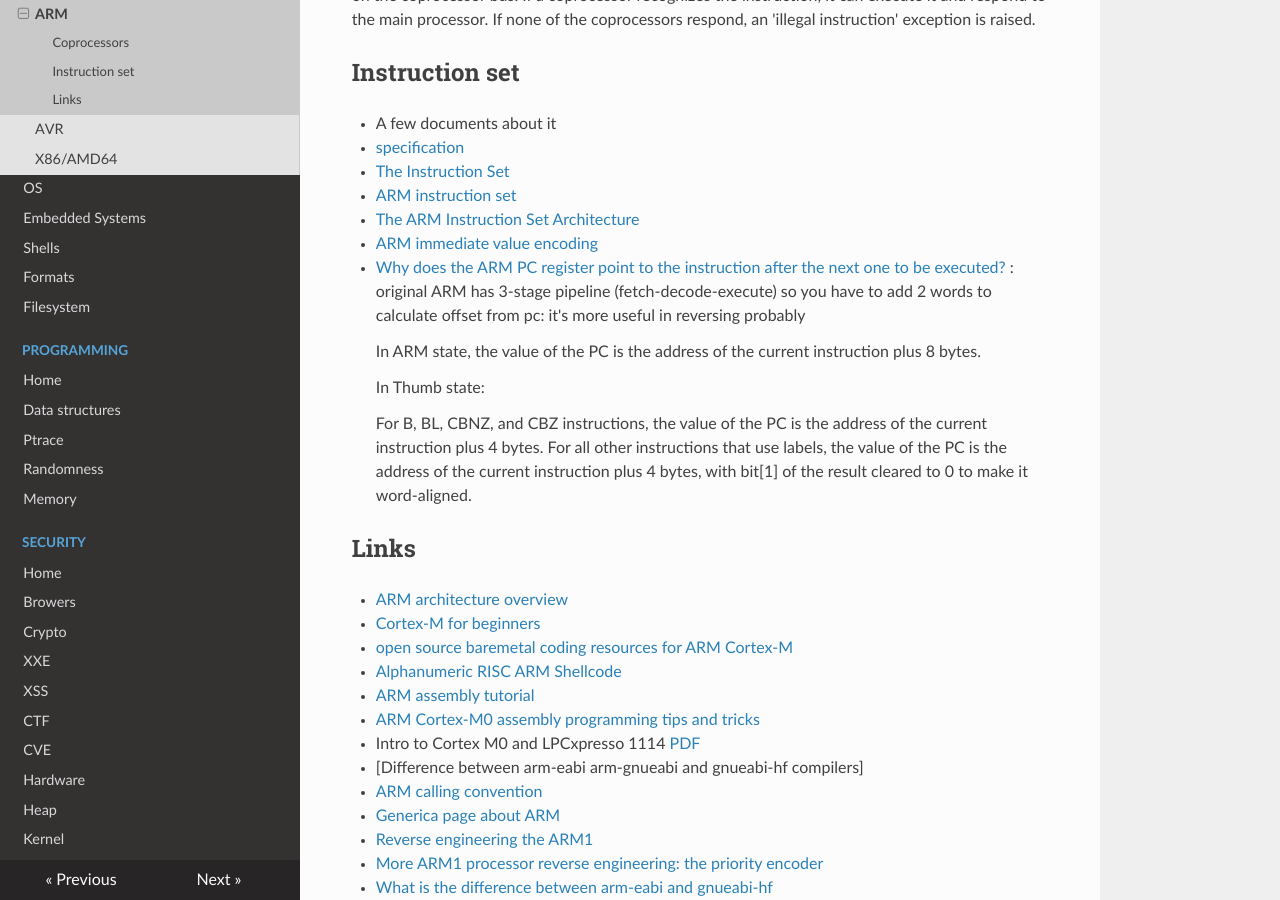
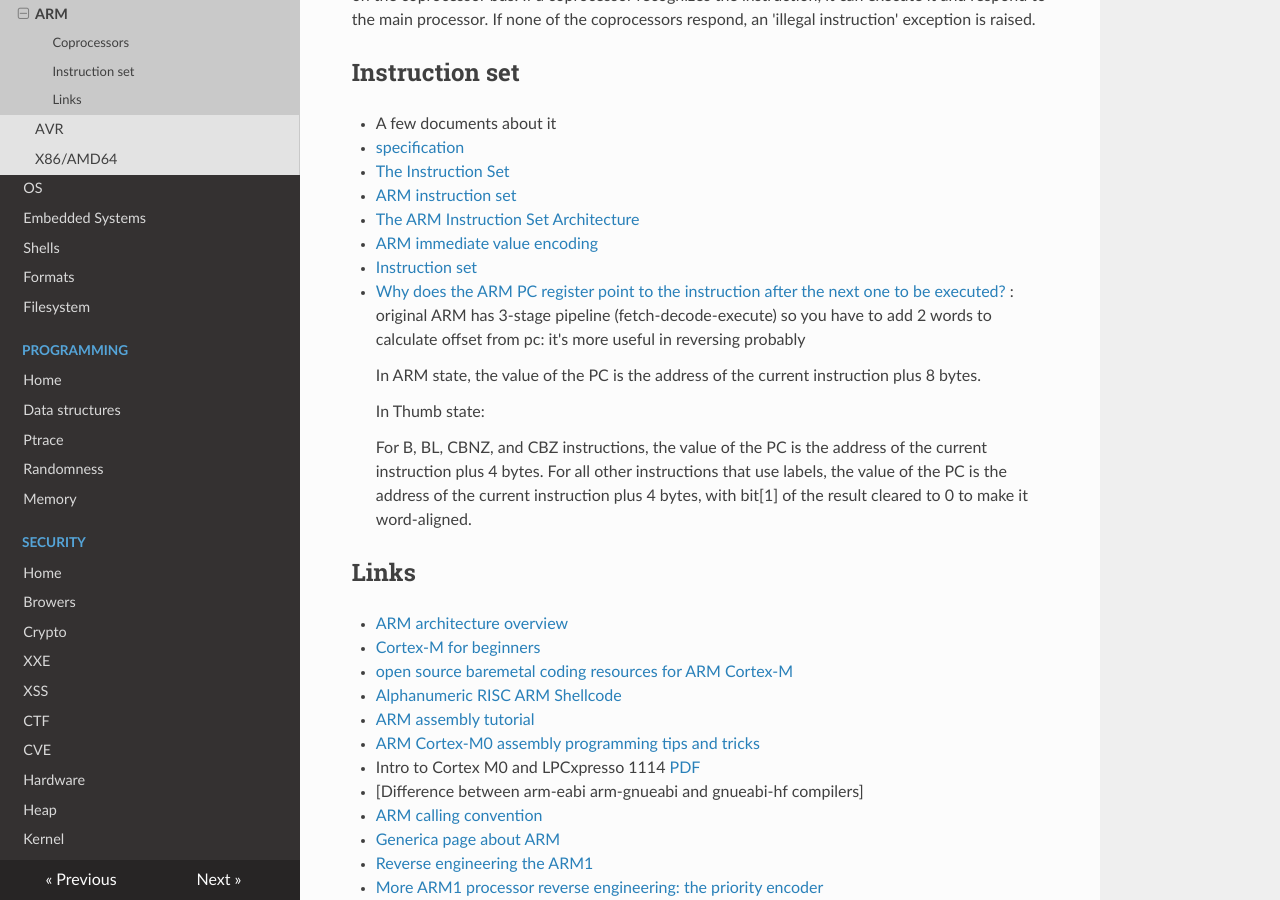
Before and after one commit to gipi/low-level, an MkDocs documentation site: the page built from docs/arch/arm.md, in a window 1280 px wide and 900 px high, scrolled down 760 px. Built offline with MkDocs 1.6.1, drawn with Linux system fonts in a browser that asks for light colours; nearby versions of some CDN libraries; old or Windows-style settings are respelled for this version of MkDocs.

Commit message:
Update arm.md

```diff
--- a/docs/arch/arm.md
+++ b/docs/arch/arm.md
@@ -46,6 +46,7 @@ an 'illegal instruction' exception is raised.
    - [ARM instruction set](http://vision.gel.ulaval.ca/~jflalonde/cours/1001/h17/docs/arm-instructionset.pdf)
    - [The ARM Instruction Set Architecture](http://users.ece.utexas.edu/~valvano/EE345M/Arm_EE382N_4.pdf)
    - [ARM immediate value encoding](https://alisdair.mcdiarmid.org/arm-immediate-value-encoding/)
+   - [Instruction set](https://cs107e.github.io/readings/armisa.pdf)
 
 
  - [Why does the ARM PC register point to the instruction after the next one to be executed?
```
